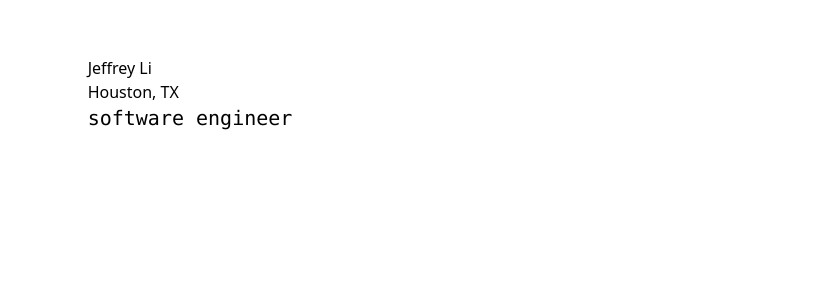
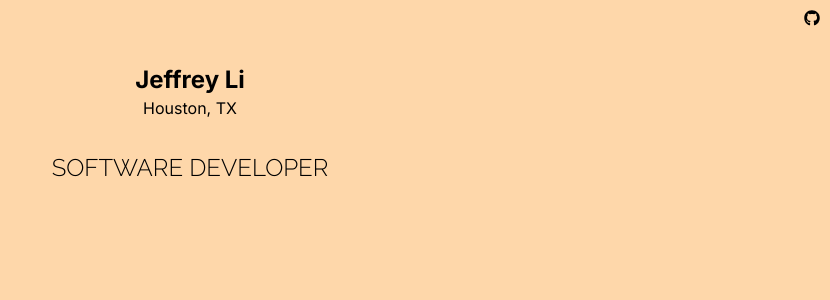
Before and after one commit to JeffLi117/Jeffrey-Li-Website, a Next.js app: page / in a window 1280 px wide. Shown: the top 300 px of the page, without its empty margins (450-1280 px from the left). Built offline with nearby package versions, Linux system fonts and the light colour scheme.

Commit message:
Adds basic type/erase for title

```diff
--- /dev/null
+++ b/app/fonts.js
@@ -0,0 +1,11 @@
+import { Inter, Roboto_Mono } from 'next/font/google'
+
+export const inter = Inter({
+  subsets: ['latin'],
+  display: 'swap',
+})
+
+export const roboto_mono = Roboto_Mono({
+  subsets: ['latin'],
+  display: 'swap',
+})
--- a/app/globals.css
+++ b/app/globals.css
@@ -1,3 +1,11 @@
 @tailwind base;
 @tailwind components;
 @tailwind utilities;
+
+html {
+    font-family: var(--font-inter);
+}
+
+h3 {
+    font-family: var(--font-raleway);
+}
--- a/app/layout.js
+++ b/app/layout.js
@@ -1,5 +1,26 @@
 import './globals.css';
-import Nav from '@/components/Nav';
+import "@fortawesome/fontawesome-svg-core/styles.css";
+import { config } from "@fortawesome/fontawesome-svg-core";
+config.autoAddCss = false;
+import { Inter, Roboto_Mono, Raleway } from 'next/font/google';
+
+const inter = Inter({
+  subsets: ['latin'],
+  variable: '--font-inter',
+  display: 'swap',
+})
+
+const roboto_mono = Roboto_Mono({
+  subsets: ['latin'],
+  variable: '--font-roboto-mono',
+  display: 'swap',
+})
+
+const raleway = Raleway({
+  subsets: ['latin'],
+  variable: '--font-raleway',
+  display: 'swap',
+})
 
 export const metadata = {
   title: "Jeffrey's Personal Portfolio Website",
@@ -8,16 +29,15 @@ export const metadata = {
 
 export default function RootLayout({ children }) {
   return (
-    <html lang="en">
+    <html lang="en" className={`${inter.variable} ${roboto_mono.variable} ${raleway.variable}`}>
       <head>
         <meta name="viewport" content="width=device-width, initial-scale=1.0" />
-        <meta charset="UTF-8" />
+        <meta charSet="UTF-8" />
         <meta name="google" content="notranslate" />
-        <meta http-equiv="Content-Language" content="en" />
+        <meta httpEquiv="Content-Language" content="en" />
       </head>
-      <body className="flex justify-center p-3 pt-12 md:p-12 md:pt-14">
-        <Nav />
-        <div className="lg:flex lg:justify-center w-full">
+      <body>
+        <div>
           {children}
         </div>
       </body>
--- a/app/page.js
+++ b/app/page.js
@@ -1,17 +1,25 @@
 "use client";
-
 import { useState, useEffect } from "react";
-import HeaderTitle from "@/components/HeaderTitle";
+import Nav from "@/components/Nav";
+import TypingEffect from "@/components/TypingEffect";
 
 export default function Home() {
 
   return (
-    <div>
+    <div className="relative h-screen bg-orange-200">
       <div>
-        <div>Jeffrey Li</div>
-        <div>Houston, TX</div>
-        <HeaderTitle />
+        <Nav />
+        <div className="absolute inset-0 grid-rows-2 items-center justify-center p-12">
+          <div className="flex flex-col items-center justify-center p-4">
+            <div className="text-2xl font-bold">Jeffrey Li</div>
+            <div>Houston, TX</div>
+          </div>
+          <div className="flex flex-col items-center justify-center p-4">
+            <TypingEffect />
+          </div>
+        </div>
       </div>
+
     </div>
 
   )
--- a/components/HeaderTitle.js
+++ /dev/null
@@ -1,57 +0,0 @@
-"use client";
-import React, { useState, useEffect } from "react";
-
-export default function HeaderTitle() {
-  const titles = ["software engineer", "full-stack developer", "doctor to dev"];
-  const [currentTitleIndex, setCurrentTitleIndex] = useState(0);
-  const [currentTitle, setCurrentTitle] = useState("");
-  const [isTyping, setIsTyping] = useState(true);
-
-  useEffect(() => {
-    const title = titles[currentTitleIndex];
-    let currentIndex = 0;
-
-    const typeTitle = () => {
-      if (currentIndex <= title.length && isTyping) {
-        setCurrentTitle(title.slice(0, currentIndex));
-        currentIndex++;
-        setTimeout(typeTitle, 200); // Adjust typing speed here (e.g., 200ms per letter)
-      } else if (!isTyping) {
-        setTimeout(eraseTitle, 5000); // Delay before erasing (5 seconds)
-      } else {
-        setIsTyping(false);
-        setTimeout(() => {
-          setCurrentTitle("");
-          setCurrentTitleIndex((prevIndex) =>
-            prevIndex === titles.length - 1 ? 0 : prevIndex + 1
-          );
-        }, 2000); // Delay before switching to the next title (2 seconds)
-      }
-    };
-
-    const eraseTitle = () => {
-      if (currentIndex >= 0 && !isTyping) {
-        setCurrentTitle(title.slice(0, currentIndex));
-        currentIndex--;
-        setTimeout(eraseTitle, 200); // Adjust erasing speed here (e.g., 200ms per letter)
-      } else if (!isTyping) {
-        setIsTyping(true);
-        setTimeout(typeTitle, 1000); // Start typing the next title after erasing (1 second)
-      }
-    };
-
-    setTimeout(typeTitle, 1000); // Start typing the first title when the component mounts (1 second)
-
-    return () => {
-      // Clean up the timeouts when the component unmounts
-      clearTimeout(typeTitle);
-      clearTimeout(eraseTitle);
-    };
-  }, []);
-
-  return (
-    <div className="font-mono text-xl">
-      <span>{currentTitle}</span>
-    </div>
-  );
-}
--- a/components/Nav.js
+++ b/components/Nav.js
@@ -1,14 +1,18 @@
-"use client";
+import { FaGithub } from "react-icons/fa";
 
-import { useState, useEffect } from "react";
-import Link from "next/link";
-import Pathname from "@/app/pathname";
 
 function Nav() {
 
   return (
-    <div >
-
+    <div className="bg-orange-200 relative" >
+      < FaGithub
+        style={{
+          position: 'fixed',
+          top: '10px',
+          right: '10px',
+          color: 'black',
+        }}
+      />
     </div>
   )
 }
--- /dev/null
+++ b/components/TypingEffect.js
@@ -0,0 +1,56 @@
+"use client";
+import React, { useState, useEffect } from "react";
+
+export default function TypingEffect() {
+
+  const titles = ["SOFTWARE DEVELOPER", "FULL STACK DEVELOPER", "DOCTOR TO DEV"];
+  let text = titles[0];
+  const [displayText, setDisplayText] = useState("");
+  const [isTyping, setIsTyping] = useState(true);
+
+  useEffect(() => {
+    let currentIndex = 0;
+    let intervalId;
+
+    const typeText = () => {
+      if (isTyping) {
+        setDisplayText((prevText) => {
+          if (currentIndex === text.length) {
+            clearInterval(intervalId);
+            setIsTyping(false);
+            setTimeout(() => {
+              intervalId = setInterval(eraseText, 50); // Start erasing (adjust as needed)
+            }, 1000); // Delay before erasing (1 second)
+            return prevText;
+          } else {
+            return prevText + text.charAt(currentIndex++);
+          }
+        });
+      }
+    };
+
+    const eraseText = () => {
+      setDisplayText((prevText) => {
+        if (prevText.length === 0) {
+          clearInterval(intervalId);
+          setIsTyping(true);
+          setTimeout(() => {
+            currentIndex = 0;
+            intervalId = setInterval(typeText, 50); // Start typing again (adjust as needed)
+          }, 1000); // Delay before typing again (1 second)
+          return prevText;
+        } else {
+          return prevText.slice(0, prevText.length - 1);
+        }
+      });
+    };
+
+    intervalId = setInterval(typeText, 80); // Start typing (adjust as needed)
+
+    return () => {
+      clearInterval(intervalId);
+    };
+  }, []);
+
+  return <h3 className="text-2xl font-light flex justify-left items-center" >{displayText}</h3>;
+}
--- a/package.json
+++ b/package.json
@@ -9,11 +9,17 @@
     "lint": "next lint"
   },
   "dependencies": {
+    "@fortawesome/fontawesome-svg-core": "^6.4.2",
+    "@fortawesome/free-regular-svg-icons": "^6.4.2",
+    "@fortawesome/free-solid-svg-icons": "^6.4.2",
+    "@fortawesome/react-fontawesome": "^0.2.0",
+    "@next/font": "^13.4.19",
     "autoprefixer": "10.4.14",
     "next": "13.4.2",
     "postcss": "8.4.23",
     "react": "18.2.0",
     "react-dom": "18.2.0",
+    "react-icons": "^4.10.1",
     "sharp": "^0.32.1",
     "tailwindcss": "3.3.2"
   }
```
Also changed, not shown: 1 other file (tests, documents, lock files or other folders).
